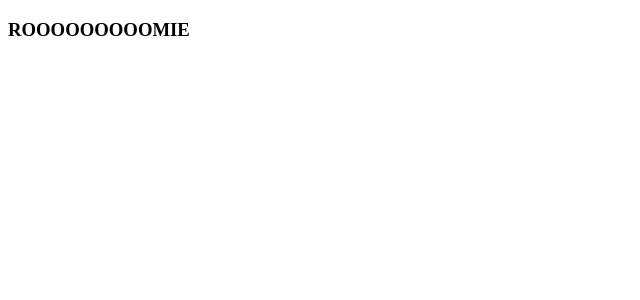
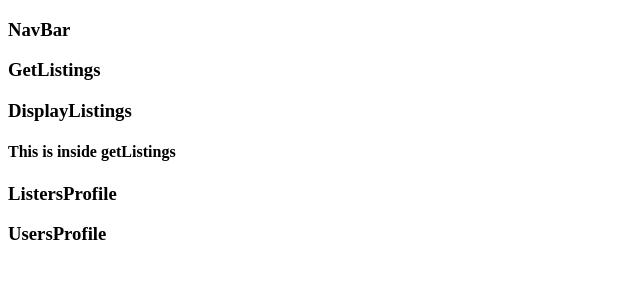
Before and after one commit to hamish-stobo/roomie, a React app: page / in a window 1280 px wide. Shown: the top 300 px of the page, without its empty margins (0-640 px from the left). Built offline with nearby package versions, Linux system fonts and the light colour scheme.

Commit message:
created new components

```diff
--- a/src/client/components/App.jsx
+++ b/src/client/components/App.jsx
@@ -1,10 +1,17 @@
 import React from 'react'
 import '../../../styles/styles'
+import GetListings from './GetListings'
+import ListersProfile from './ListersProfile'
+import NavBar from './NavBar'
+import UserProfile from './UserProfile'
 
 const App = () => {
   return (
     <>
-    <h3>ROOOOOOOOOMIE</h3>
+    <NavBar />
+    <GetListings />
+    <ListersProfile />
+    <UserProfile />
     </>
   )
 }
--- /dev/null
+++ b/src/client/components/DisplayListings.jsx
@@ -0,0 +1,13 @@
+import React from 'react'
+import '../../../styles/styles'
+
+const DisplayListings = () => {
+  return (
+    <>
+    <h3>DisplayListings</h3>
+    <h4>This is inside getListings</h4>
+    </>
+  )
+}
+
+export default DisplayListings
--- /dev/null
+++ b/src/client/components/GetListings.jsx
@@ -0,0 +1,14 @@
+import React from 'react'
+import '../../../styles/styles'
+import DisplayListings from './DisplayListings'
+
+const GetListings = () => {
+  return (
+    <>
+    <h3>GetListings</h3>
+    <DisplayListings />
+    </>
+  )
+}
+
+export default GetListings
--- /dev/null
+++ b/src/client/components/ListersProfile.jsx
@@ -0,0 +1,12 @@
+import React from 'react'
+import '../../../styles/styles'
+
+const ListersProfile = () => {
+  return (
+    <>
+    <h3>ListersProfile</h3>
+    </>
+  )
+}
+
+export default ListersProfile
--- /dev/null
+++ b/src/client/components/NavBar.jsx
@@ -0,0 +1,12 @@
+import React from 'react'
+import '../../../styles/styles'
+
+const NavBar = () => {
+  return (
+    <>
+    <h3>NavBar</h3>
+    </>
+  )
+}
+
+export default NavBar
--- /dev/null
+++ b/src/client/components/UserProfile.jsx
@@ -0,0 +1,12 @@
+import React from 'react'
+import '../../../styles/styles'
+
+const UserProfile = () => {
+  return (
+    <>
+    <h3>UsersProfile</h3>
+    </>
+  )
+}
+
+export default UserProfile
```
